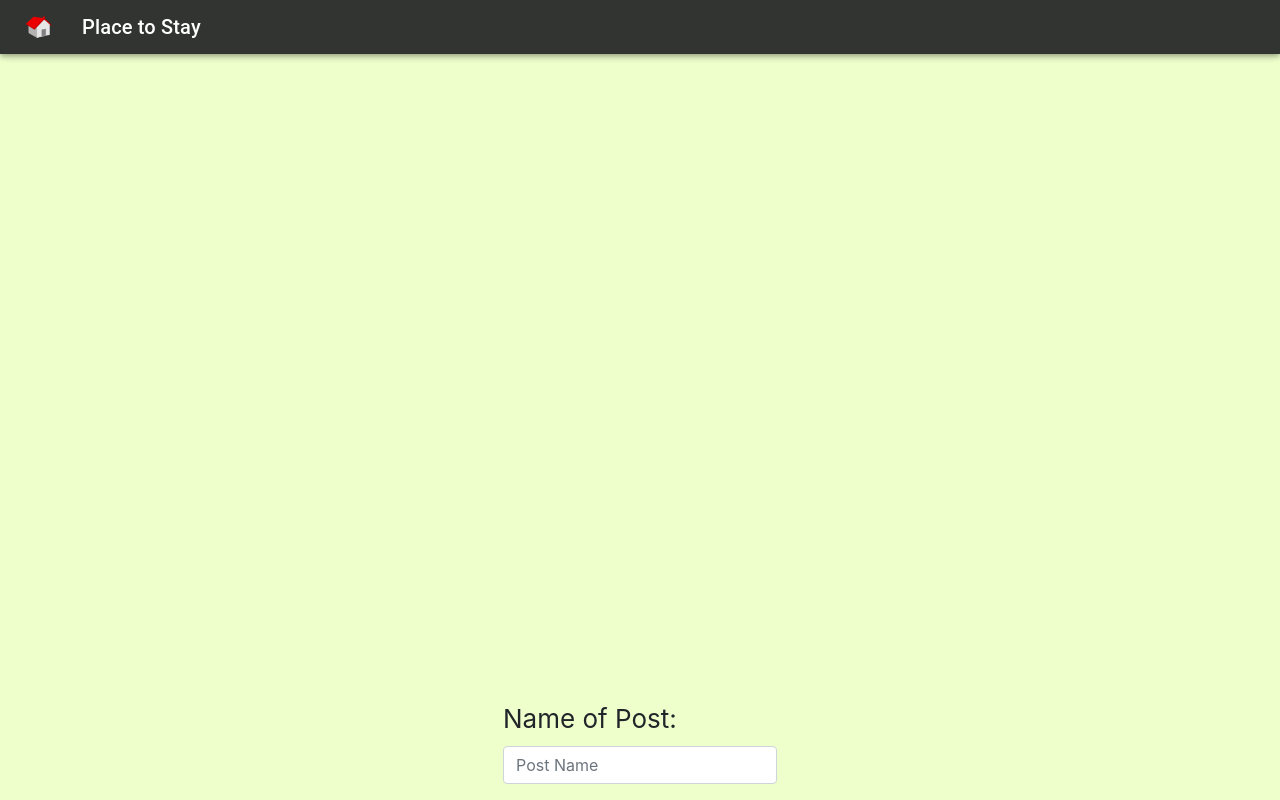
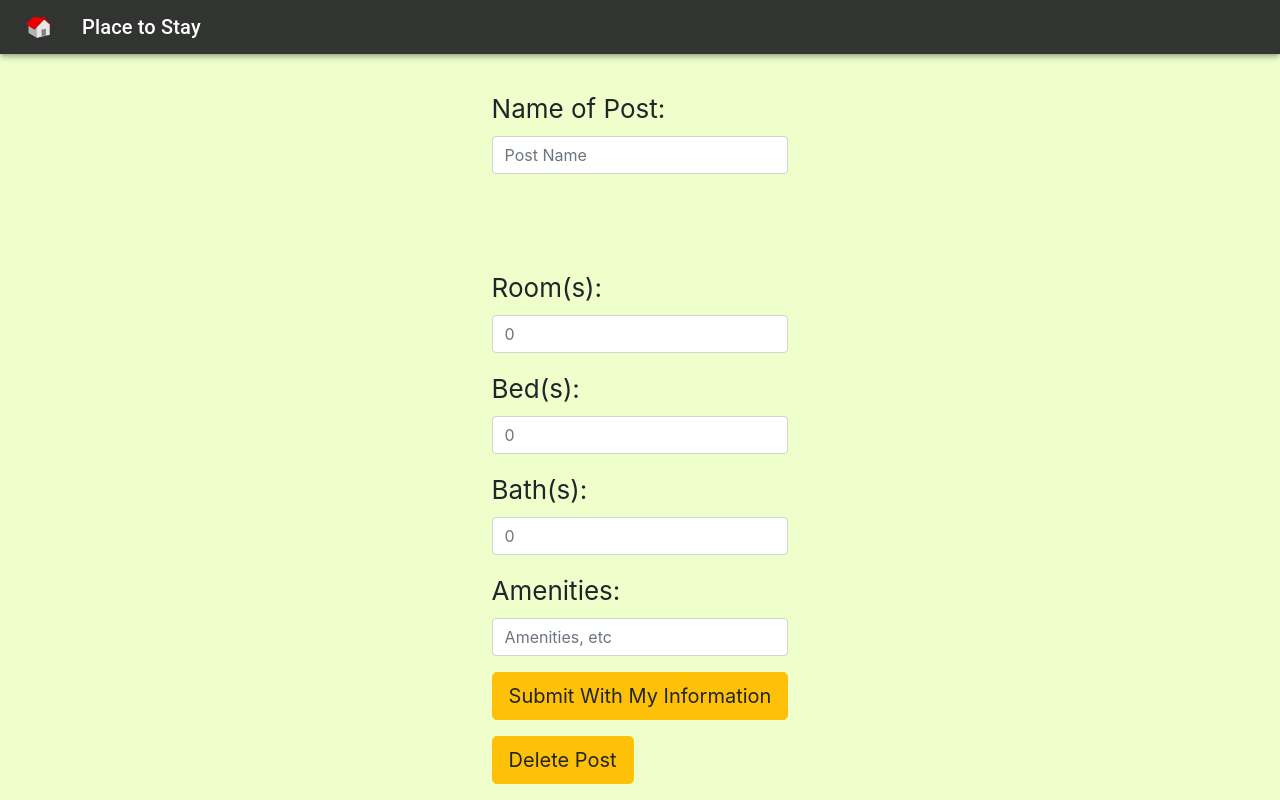
Before and after one commit to EllissaPeterson/squirrel-hacks-2019, a React (Create React App) app: page /roomPostFormPage in a window 1280 px wide. Built offline with nearby package versions, Linux system fonts and the light colour scheme.

Commit message:
lots of pages

```diff
--- a/src/components/RoomPostFormPage.js
+++ b/src/components/RoomPostFormPage.js
@@ -1,6 +1,6 @@
 import React from 'react';
 import CHeader from './CustomHeader';
-import { Button,Form, FormGroup, Label, Input } from 'reactstrap';
+import { Button, Form, FormGroup, Label, Input } from 'reactstrap';
 
 export default class RoomPostFormPage extends React.Component {
 
@@ -9,9 +9,36 @@ export default class RoomPostFormPage extends React.Component {
             <header className="App-header">
                 <CHeader/>
                 <Form>
+                    <br/>
+                    <br/>
                     <FormGroup>
                         <Label for="postName">Name of Post:</Label>
                         <Input type="text" name="postName" id="postName" placeholder="Post Name" />
+                    </FormGroup>
+                    {/*Images*/}
+                    <br/>
+                    <br/>
+                    <FormGroup>
+                        <Label for="rooms">Room(s):</Label>
+                        <Input type="number" name="rooms" id="rooms" placeholder="0" />
+                    </FormGroup>
+                    <FormGroup>
+                        <Label for="beds">Bed(s):</Label>
+                        <Input type="number" name="beds" id="beds" placeholder="0" />
+                    </FormGroup>
+                    <FormGroup>
+                        <Label for="baths">Bath(s):</Label>
+                        <Input type="number" name="baths" id="baths" placeholder="0" />
+                    </FormGroup>
+                    <FormGroup>
+                        <Label for="amenities">Amenities:</Label>
+                        <Input type="text" name="amenities" id="amenities" placeholder="Amenities, etc" />
+                    </FormGroup>
+                    <FormGroup>
+                        <Button color="warning" size="lg" >Submit With My Information</Button>
+                    </FormGroup>
+                    <FormGroup>
+                        <Button color="warning" size="lg" >Delete Post</Button>
                     </FormGroup>
                 </Form>
             </header>
--- a/src/components/RoomPostPage.js
+++ b/src/components/RoomPostPage.js
@@ -1,5 +1,6 @@
 import React from 'react';
 import CHeader from './CustomHeader';
+import { Label } from 'reactstrap';
 
 export default class RoomPostPage extends React.Component {
 
@@ -7,6 +8,20 @@ export default class RoomPostPage extends React.Component {
         return (
             <header className="App-header">
                 <CHeader/>
+                <br/>
+                <br/>
+                <Label id="postName">Post Name</Label>
+                <Label id="authorName">Author Name</Label>
+                <Label id="location">Location</Label>
+                {/*Images*/}
+                <Label id="rooms">Rooms</Label>
+                <Label id="beds">Beds</Label>
+                <Label id="baths">Baths</Label>
+                <Label id="Amenities">Amenities</Label>
+                <br/>
+                <Label id="lastUpdated">Last Updated</Label>
+                <br/>
+                {/*Contact Info*/}
             </header>
         )
     }
--- a/src/components/RoomRequestFormPage.js
+++ b/src/components/RoomRequestFormPage.js
@@ -1,5 +1,6 @@
 import React from 'react';
 import CHeader from './CustomHeader';
+import { Button, Form, FormGroup, Label, Input } from 'reactstrap';
 
 export default class RoomRequestFormPage extends React.Component {
 
@@ -7,6 +8,20 @@ export default class RoomRequestFormPage extends React.Component {
         return (
             <header className="App-header">
                 <CHeader/>
+                <Form>
+                    <br/>
+                    <br/>
+                    <FormGroup>
+                        <Label for="numOfPeople">Number of People:</Label>
+                        <Input type="number" name="numOfPeople" id="numOfPeople" placeholder="0" />
+                    </FormGroup>
+                    <FormGroup>
+                        <Button color="warning" size="lg" >Submit With My Information</Button>
+                    </FormGroup>
+                    <FormGroup>
+                        <Button color="warning" size="lg" >Delete Request</Button>
+                    </FormGroup>
+                </Form>
             </header>
         )
     }
--- a/src/components/RoomRequestPage.js
+++ b/src/components/RoomRequestPage.js
@@ -1,5 +1,6 @@
 import React from 'react';
 import CHeader from './CustomHeader';
+import { Label } from 'reactstrap';
 
 export default class RoomRequestPage extends React.Component {
 
@@ -7,6 +8,11 @@ export default class RoomRequestPage extends React.Component {
         return (
             <header className="App-header">
                 <CHeader/>
+                <br/>
+                <br/>
+                <Label id="name">Name</Label>
+                <Label id="numOfPeople">Number of People</Label>
+                {/*Contact info*/}
             </header>
         )
     }
```
Also changed, not shown: src/components/ContactInfo.js (added).
